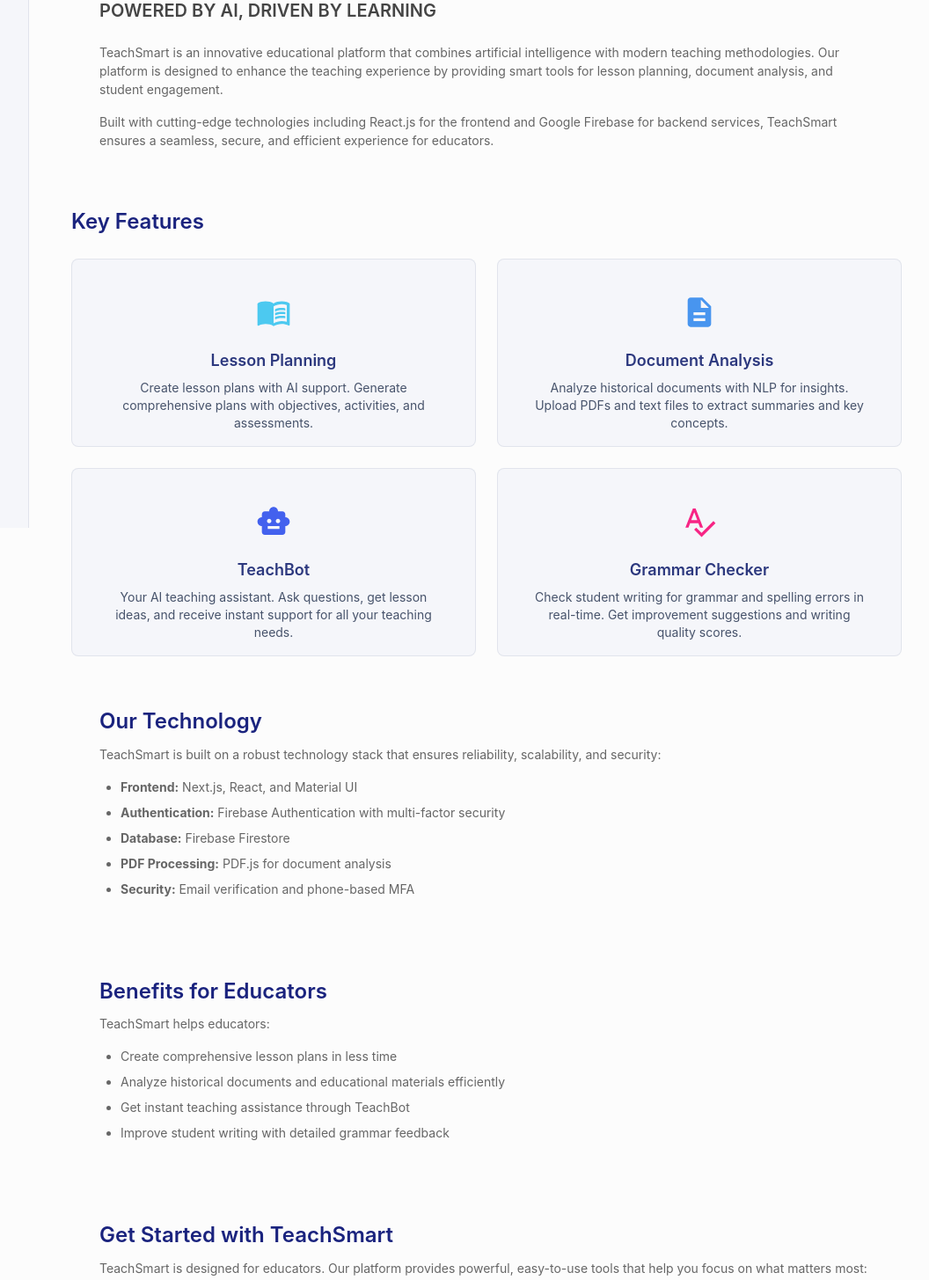
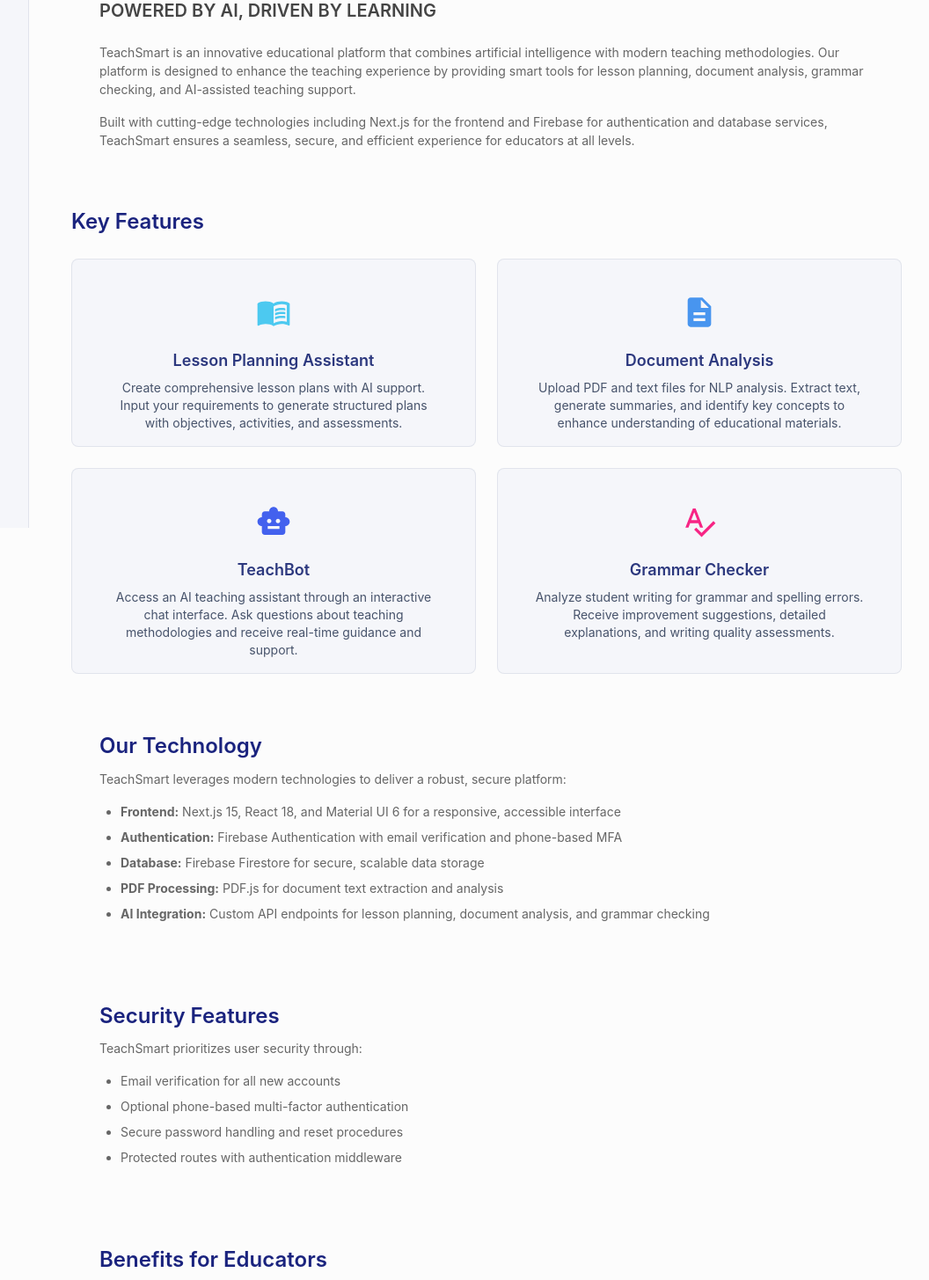
Before and after one commit to himasha89/teachsmart, a Next.js app: page /dashboard/about in a window 1280 px wide. Shown: the part 200-1655 px from the top of the page at 88% size, without its empty margins (207-1263 px from the left). Built offline with nearby package versions, Linux system fonts and the light colour scheme; no server answers; sample sign-in values are in the browser's storage.

Commit message:
Modified About page and ReadMe file

```diff
--- a/src/dashboard/About.tsx
+++ b/src/dashboard/About.tsx
@@ -8,9 +8,9 @@ import CssBaseline from '@mui/material/CssBaseline';
 import Box from '@mui/material/Box';
 import Stack from '@mui/material/Stack';
 import { Paper, Typography, Grid, Card, CardContent } from '@mui/material';
-import SmartToyIcon from '@mui/icons-material/SmartToy';
 import MenuBookIcon from '@mui/icons-material/MenuBook';
 import DescriptionIcon from '@mui/icons-material/Description';
+import SmartToyIcon from '@mui/icons-material/SmartToy';
 import SpellcheckIcon from '@mui/icons-material/Spellcheck';
 import AppNavbar from './components/AppNavbar';
 import Header from './components/Header';
@@ -30,27 +30,27 @@ const xThemeComponents = {
   ...treeViewCustomizations,
 };
 
-// Features based on actual codebase implementation
+// Features based on actual implementation
 const features = [
   {
     icon: <MenuBookIcon sx={{ fontSize: 40, color: '#4CC9F0' }} />,
-    title: "Lesson Planning",
-    description: "Create lesson plans with AI support. Generate comprehensive plans with objectives, activities, and assessments."
+    title: "Lesson Planning Assistant",
+    description: "Create comprehensive lesson plans with AI support. Input your requirements to generate structured plans with objectives, activities, and assessments."
   },
   {
     icon: <DescriptionIcon sx={{ fontSize: 40, color: '#4895EF' }} />,
     title: "Document Analysis",
-    description: "Analyze historical documents with NLP for insights. Upload PDFs and text files to extract summaries and key concepts."
+    description: "Upload PDF and text files for NLP analysis. Extract text, generate summaries, and identify key concepts to enhance understanding of educational materials."
   },
   {
     icon: <SmartToyIcon sx={{ fontSize: 40, color: '#4361EE' }} />,
     title: "TeachBot",
-    description: "Your AI teaching assistant. Ask questions, get lesson ideas, and receive instant support for all your teaching needs."
+    description: "Access an AI teaching assistant through an interactive chat interface. Ask questions about teaching methodologies and receive real-time guidance and support."
   },
   {
     icon: <SpellcheckIcon sx={{ fontSize: 40, color: '#F72585' }} />,
     title: "Grammar Checker",
-    description: "Check student writing for grammar and spelling errors in real-time. Get improvement suggestions and writing quality scores."
+    description: "Analyze student writing for grammar and spelling errors. Receive improvement suggestions, detailed explanations, and writing quality assessments."
   }
 ];
 
@@ -91,10 +91,10 @@ export default function About(props: { disableCustomTheme?: boolean }) {
                   POWERED BY AI, DRIVEN BY LEARNING
                 </Typography>
                 <Typography variant="body1" sx={{ mb: 2, color: '#666666' }}>
-                  TeachSmart is an innovative educational platform that combines artificial intelligence with modern teaching methodologies. Our platform is designed to enhance the teaching experience by providing smart tools for lesson planning, document analysis, and student engagement.
+                  TeachSmart is an innovative educational platform that combines artificial intelligence with modern teaching methodologies. Our platform is designed to enhance the teaching experience by providing smart tools for lesson planning, document analysis, grammar checking, and AI-assisted teaching support.
                 </Typography>
                 <Typography variant="body1" sx={{ color: '#666666' }}>
-                  Built with cutting-edge technologies including React.js for the frontend and Google Firebase for backend services, TeachSmart ensures a seamless, secure, and efficient experience for educators.
+                  Built with cutting-edge technologies including Next.js for the frontend and Firebase for authentication and database services, TeachSmart ensures a seamless, secure, and efficient experience for educators at all levels.
                 </Typography>
               </Paper>
 
@@ -136,28 +136,52 @@ export default function About(props: { disableCustomTheme?: boolean }) {
               </Grid>
 
               {/* Technology Stack */}
-              <Paper elevation={0} sx={{ p: 4, mt: 3, backgroundColor: 'transparent' }}>
+              <Paper elevation={0} sx={{ p: 4, mt: 4, backgroundColor: 'transparent' }}>
                 <Typography variant="h4" gutterBottom sx={{ color: '#1a237e' }}>
                   Our Technology
                 </Typography>
                 <Typography variant="body1" sx={{ color: '#666666', mb: 2 }}>
-                  TeachSmart is built on a robust technology stack that ensures reliability, scalability, and security:
+                  TeachSmart leverages modern technologies to deliver a robust, secure platform:
                 </Typography>
                 <Box component="ul" sx={{ color: '#666666', pl: 3 }}>
                   <Typography component="li" sx={{ mt: 1 }}>
-                    <strong>Frontend:</strong> Next.js, React, and Material UI
+                    <strong>Frontend:</strong> Next.js 15, React 18, and Material UI 6 for a responsive, accessible interface
                   </Typography>
                   <Typography component="li" sx={{ mt: 1 }}>
-                    <strong>Authentication:</strong> Firebase Authentication with multi-factor security
+                    <strong>Authentication:</strong> Firebase Authentication with email verification and phone-based MFA
                   </Typography>
                   <Typography component="li" sx={{ mt: 1 }}>
-                    <strong>Database:</strong> Firebase Firestore
+                    <strong>Database:</strong> Firebase Firestore for secure, scalable data storage
                   </Typography>
                   <Typography component="li" sx={{ mt: 1 }}>
-                    <strong>PDF Processing:</strong> PDF.js for document analysis
+                    <strong>PDF Processing:</strong> PDF.js for document text extraction and analysis
                   </Typography>
                   <Typography component="li" sx={{ mt: 1 }}>
-                    <strong>Security:</strong> Email verification and phone-based MFA
+                    <strong>AI Integration:</strong> Custom API endpoints for lesson planning, document analysis, and grammar checking
+                  </Typography>
+                </Box>
+              </Paper>
+
+              {/* Security Section */}
+              <Paper elevation={0} sx={{ p: 4, mt: 3, backgroundColor: 'transparent' }}>
+                <Typography variant="h4" gutterBottom sx={{ color: '#1a237e' }}>
+                  Security Features
+                </Typography>
+                <Typography variant="body1" sx={{ color: '#666666', mb: 2 }}>
+                  TeachSmart prioritizes user security through:
+                </Typography>
+                <Box component="ul" sx={{ color: '#666666', pl: 3 }}>
+                  <Typography component="li" sx={{ mt: 1 }}>
+                    Email verification for all new accounts
+                  </Typography>
+                  <Typography component="li" sx={{ mt: 1 }}>
+                    Optional phone-based multi-factor authentication
+                  </Typography>
+                  <Typography component="li" sx={{ mt: 1 }}>
+                    Secure password handling and reset procedures
+                  </Typography>
+                  <Typography component="li" sx={{ mt: 1 }}>
+                    Protected routes with authentication middleware
                   </Typography>
                 </Box>
               </Paper>
@@ -175,7 +199,7 @@ export default function About(props: { disableCustomTheme?: boolean }) {
                     Create comprehensive lesson plans in less time
                   </Typography>
                   <Typography component="li" sx={{ mt: 1 }}>
-                    Analyze historical documents and educational materials efficiently
+                    Analyze educational documents efficiently with NLP
                   </Typography>
                   <Typography component="li" sx={{ mt: 1 }}>
                     Get instant teaching assistance through TeachBot
@@ -192,7 +216,7 @@ export default function About(props: { disableCustomTheme?: boolean }) {
                   Get Started with TeachSmart
                 </Typography>
                 <Typography variant="body1" sx={{ color: '#666666' }}>
-                  TeachSmart is designed for educators. Our platform provides powerful, easy-to-use tools that help you focus on what matters most: inspiring and educating your students. Create an account today to experience the difference that intelligent teaching tools can make in your classroom.
+                  TeachSmart is designed for educators at all levels. Our platform provides powerful, user-friendly tools that help you focus on what matters most: inspiring and educating your students. Create an account today to experience the difference that AI-enhanced teaching tools can make in your classroom.
                 </Typography>
               </Paper>
             </Box>
--- a/src/dashboard/components/MainGrid.tsx
+++ b/src/dashboard/components/MainGrid.tsx
@@ -19,13 +19,13 @@ import {
 const data: StatCardProps[] = [
   {
     title: 'Lesson Planning Assistant',
-    description: 'Create lesson plans around primary sources with AI support.',
+    description: 'Create lesson plans with AI support.',
     icon: <GiTeacher size={40} style={{ color: '#FF6B6B' }} />,
     path: '/dashboard/home/lesson-planning',
   },
   {
     title: 'Document Analysis',
-    description: 'Analyze historical documents with NLP for insights.',
+    description: 'Get AI-powered summaries and key concepts from documents.',
     icon: <GiArtificialIntelligence size={40} style={{ color: '#4ECDC4' }} />,
     path: '/dashboard/home/document-analysis',
   },
```
Also changed, not shown: 1 other file (tests, documents, lock files or other folders).
